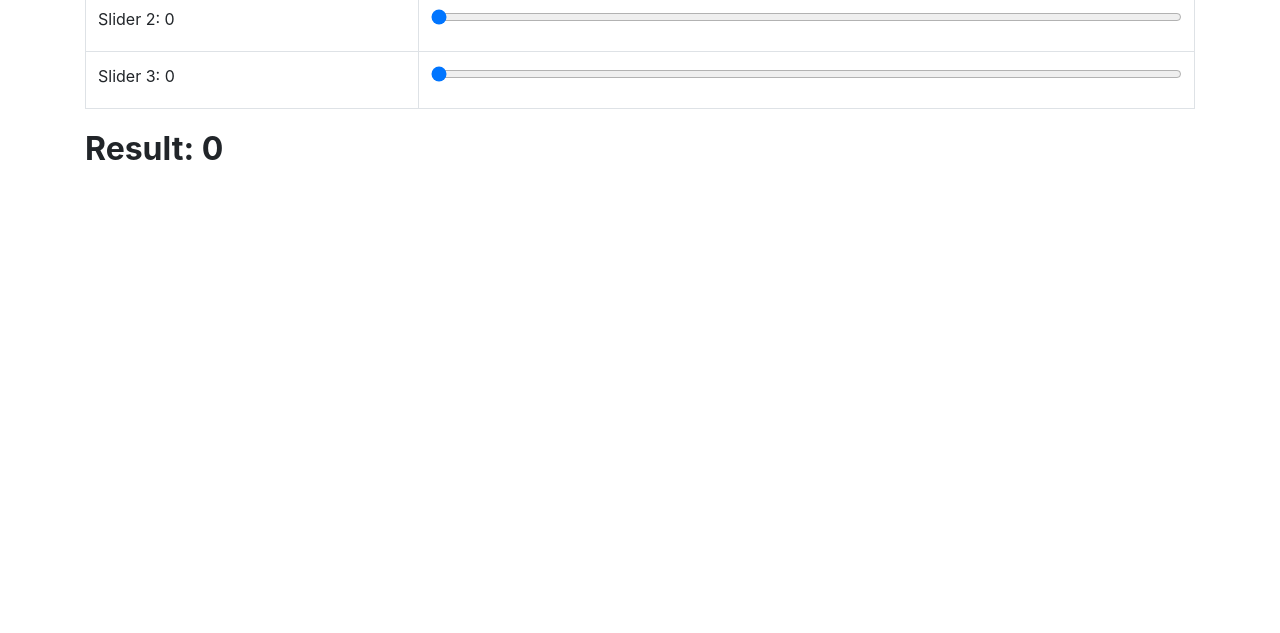
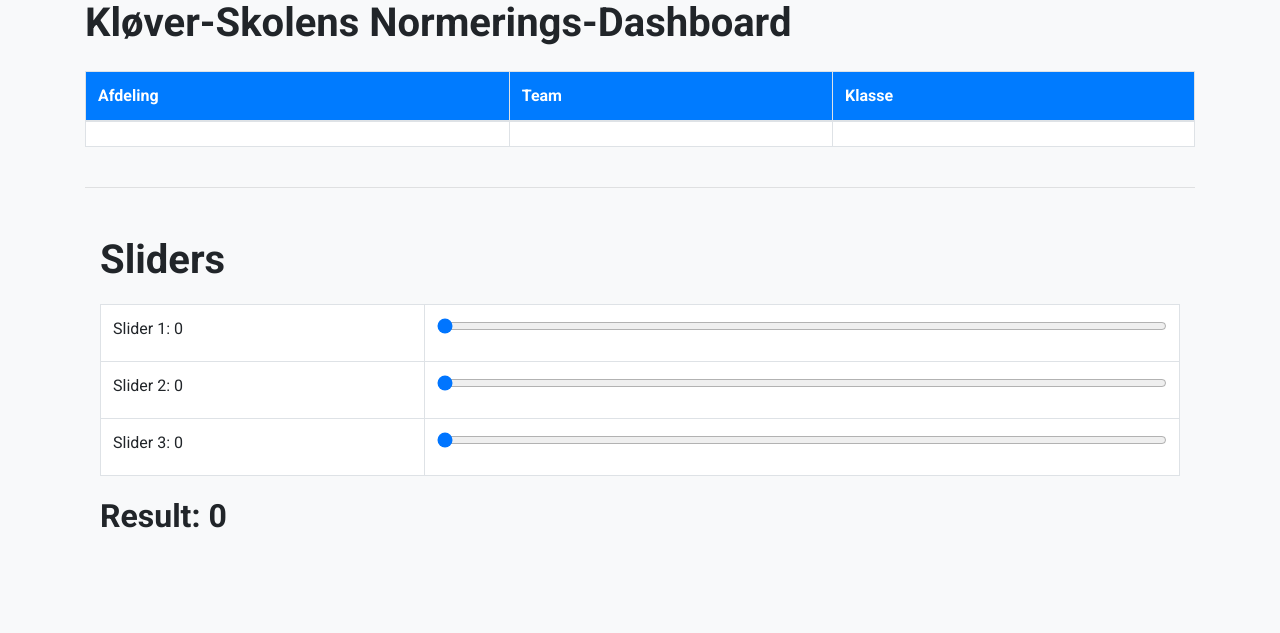
Before and after one commit to qvisty/normering, a Django app: page /sliders/ in a window 1280 px wide. Shown: the part 167-800 px from the top of the page. Run offline with Django 5.2, Linux system fonts and the light colour scheme; data that the repository does not hold is empty; some libraries are stand-ins or nearby versions.

Commit message:
tilføjet css mm

```diff
--- a/normering/urls.py
+++ b/normering/urls.py
@@ -1,25 +1,15 @@
-"""
-URL configuration for normering project.
-
-The `urlpatterns` list routes URLs to views. For more information please see:
-    https://docs.djangoproject.com/en/5.0/topics/http/urls/
-Examples:
-Function views
-    1. Add an import:  from my_app import views
-    2. Add a URL to urlpatterns:  path('', views.home, name='home')
-Class-based views
-    1. Add an import:  from other_app.views import Home
-    2. Add a URL to urlpatterns:  path('', Home.as_view(), name='home')
-Including another URLconf
-    1. Import the include() function: from django.urls import include, path
-    2. Add a URL to urlpatterns:  path('blog/', include('blog.urls'))
-"""
-
 from django.contrib import admin
 from django.urls import path, include
+from django.conf import settings
+from django.conf.urls.static import static
 
 urlpatterns = [
     path("skoleadmin/", admin.site.urls, name="skoleadmin"),
+    path("__reload__/", include("django_browser_reload.urls")),
     path("", include("skole.urls")),
     path("sliders/", include("sliders.urls")),
 ]
+
+if settings.DEBUG:
+    urlpatterns += static(settings.MEDIA_URL, document_root=settings.MEDIA_ROOT)
+    urlpatterns += static(settings.STATIC_URL, document_root=settings.STATIC_ROOT)
--- a/skole/templates/skole/base.html
+++ b/skole/templates/skole/base.html
@@ -5,25 +5,21 @@
     <meta name="viewport" content="width=device-width, initial-scale=1.0">
     <title>Homepage</title>
     <!-- Bootstrap CSS -->
-    <link href="https://maxcdn.bootstrapcdn.com/bootstrap/4.5.2/css/bootstrap.min.css" rel="stylesheet">
+    <link href="https://stackpath.bootstrapcdn.com/bootstrap/4.5.2/css/bootstrap.min.css" rel="stylesheet">
+    <script src="https://code.jquery.com/jquery-3.5.1.slim.min.js"></script>
+    <script src="https://cdn.jsdelivr.net/npm/@popperjs/core@2.9.3/dist/umd/popper.min.js"></script>
+    <script src="https://stackpath.bootstrapcdn.com/bootstrap/4.5.2/js/bootstrap.min.js"></script>
+    <script src="https://unpkg.com/htmx.org@1.6.1"></script>
+    <!-- Google Fonts -->
+    <link href="https://fonts.googleapis.com/css2?family=Roboto:wght@400;700&display=swap" rel="stylesheet">
+    <!-- Custom CSS -->
+    {% load static %}
+    <link href="{% static 'css/styles.css' %}" rel="stylesheet">
 </head>
 <body>
     <div class="container">
-        <nav class="navbar navbar-expand-lg navbar-light bg-light">
-            <a class="navbar-brand" href="#">Skole</a>
-            <div class="collapse navbar-collapse">
-                <ul class="navbar-nav mr-auto">
-                    <li class="nav-item">
-                        <a class="nav-link" href="http://127.0.0.1:8000/skoleadmin/" target="_blank">Admin</a>
-                    </li>
-                    <li class="nav-item">
-                        <a class="nav-link" href="{% url 'homepage' %}">Forside</a>
-                    </li>
-                </ul>
-            </div>
-        </nav>
-        <h1>Welcome to SchoolClass Dashboard</h1>
-
+        {% include './navbar.html' %}
+        <h1>Kløver-Skolens Normerings-Dashboard</h1>
         <table class="table table-bordered mt-4">
             <thead>
                 <tr>
@@ -55,10 +51,5 @@
         <hr>
         {% block content %}{% endblock content %}
     </div>
-
-    <!-- Bootstrap JS, Popper.js, and jQuery -->
-    <script src="https://code.jquery.com/jquery-3.5.1.slim.min.js"></script>
-    <script src="https://cdn.jsdelivr.net/npm/@popperjs/core@2.9.2/dist/umd/popper.min.js"></script>
-    <script src="https://maxcdn.bootstrapcdn.com/bootstrap/4.5.2/js/bootstrap.min.js"></script>
 </body>
 </html>
--- a/skole/templates/skole/department_detail.html
+++ b/skole/templates/skole/department_detail.html
@@ -1,7 +1,7 @@
 {% extends "skole/base.html" %}
 
 {% block content %}
-<h1>Department Details - {{ department.name }}</h1>
+<h1>Afdeling - {{ department.name }}</h1>
 {% for team in teams %}
 <li><a href="{% url 'team_detail' team_id=team.id %}">{{ team }}</a></li>
 <ul>
--- /dev/null
+++ b/skole/templates/skole/navbar.html
@@ -0,0 +1,21 @@
+{% load static %}
+<nav class="navbar navbar-expand-lg navbar-light bg-light">
+    <a class="navbar-brand" href="/">
+        <img src="{% static 'media/skolelogo.png' %}" alt="Logo" class="d-inline-block align-top logo"></a>
+    <button class="navbar-toggler" type="button" data-toggle="collapse" data-target="#navbarNav" aria-controls="navbarNav" aria-expanded="false" aria-label="Toggle navigation">
+        <span class="navbar-toggler-icon"></span>
+    </button>
+    <div class="collapse navbar-collapse" id="navbarNav">
+        <ul class="navbar-nav mr-auto">
+            <li class="nav-item">
+                <a class="nav-link" href="http://127.0.0.1:8000/skoleadmin/" target="_blank">Admin</a>
+            </li>
+            <li class="nav-item">
+                <a class="nav-link" href="{% url 'homepage' %}">Forside</a>
+            </li>
+            <li class="nav-item">
+                <a class="nav-link" href="{% url 'sliderindex' %}">Sliders</a>
+            </li>
+        </ul>
+    </div>
+</nav>
--- a/sliders/templates/sliders/index.html
+++ b/sliders/templates/sliders/index.html
@@ -1,38 +1,7 @@
-<!DOCTYPE html>
-<html lang="en">
-<head>
-    <meta charset="UTF-8">
-    <title>Sliders</title>
-    <link href="https://stackpath.bootstrapcdn.com/bootstrap/4.5.2/css/bootstrap.min.css" rel="stylesheet">
-    <script src="https://code.jquery.com/jquery-3.5.1.slim.min.js"></script>
-    <script src="https://cdn.jsdelivr.net/npm/@popperjs/core@2.9.3/dist/umd/popper.min.js"></script>
-    <script src="https://stackpath.bootstrapcdn.com/bootstrap/4.5.2/js/bootstrap.min.js"></script>
-    <script src="https://unpkg.com/htmx.org@1.6.1"></script>
-    <style>
-        .slider {
-            width: 100%;
-        }
-        table {
-            width: 100%;
-            border-collapse: collapse;
-        }
-        td {
-            padding: 10px;
-        }
-        .label-column {
-            width: 150px;
-        }
-        .slider-column {
-            width: 350px;
-        }
-        #result {
-            font-size: 2em; /* svarer til h2 */
-            font-weight: bold; /* svarer til h2 */
-            margin-top: 20px;
-        }
-    </style>
-</head>
-<body>
+{% extends "skole/base.html" %}
+
+
+{% block content %}
 <div class="container mt-5">
     <h1>Sliders</h1>
     <table class="table table-bordered">
@@ -84,5 +53,4 @@
         document.getElementById('slider3').value = 0;
     });
 </script>
-</body>
-</html>
+{% endblock content %}
--- a/sliders/urls.py
+++ b/sliders/urls.py
@@ -2,6 +2,6 @@
 from . import views
 
 urlpatterns = [
-    path("", views.index, name="index"),
+    path("", views.index, name="sliderindex"),
     path("update-result/", views.update_result, name="update_result"),
 ]
--- /dev/null
+++ b/static/css/styles.css
@@ -0,0 +1,51 @@
+body {
+    font-family: 'Roboto', sans-serif;
+    background-color: #f8f9fa;
+}
+.navbar {
+    margin-bottom: 20px;
+}
+.logo {
+    width: auto;
+    height: 120px;
+    margin-right: 10px;
+    mix-blend-mode: multiply; /* Hvid baggrund transparent */
+}
+h1 {
+    margin-bottom: 20px;
+    font-weight: 700;
+}
+.table {
+    background-color: #fff;
+}
+.table thead th {
+    background-color: #007bff;
+    color: #fff;
+}
+.table tbody tr:hover {
+    background-color: #f1f1f1;
+}
+hr {
+    margin-top: 40px;
+}
+.slider {
+    width: 100%;
+}
+table {
+    width: 100%;
+    border-collapse: collapse;
+}
+td {
+    padding: 10px;
+}
+.label-column {
+    width: 150px;
+}
+.slider-column {
+    width: 350px;
+}
+#result {
+    font-size: 2em;
+    font-weight: bold;
+    margin-top: 20px;
+}
```
Also changed, not shown: normering/settings.py (+13 -1 lines), skole/templates/skole/team_detail.html (+13 -9 lines). Lines whose indentation alone changed are shown as unchanged.
